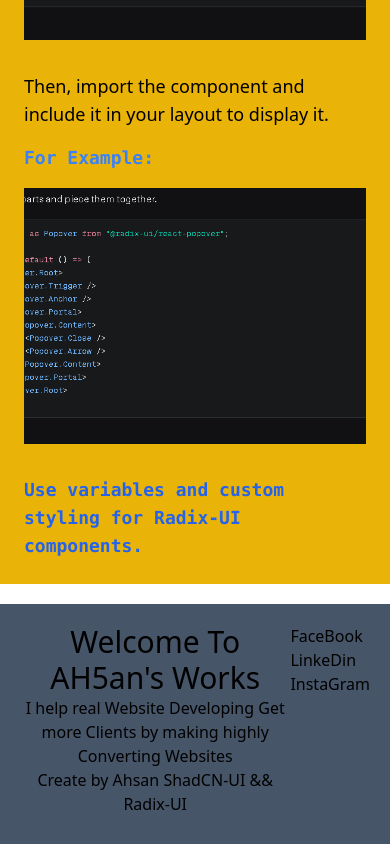
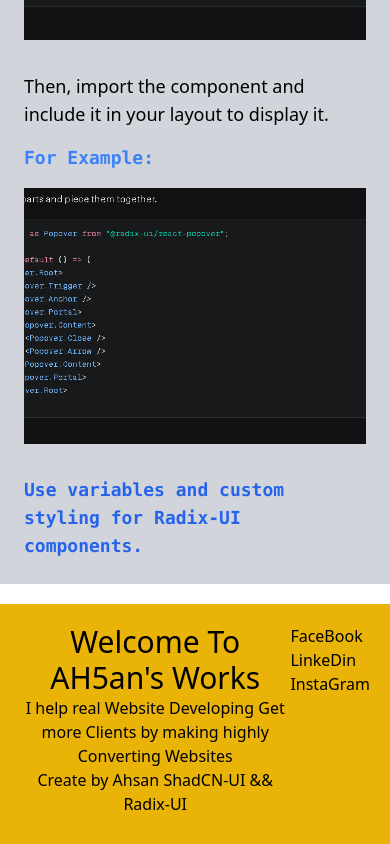
Before and after one commit to MAhsanOfficial/Shad-CN-NextJS-Blog-Web, a Next.js app: page / in a window 390 px wide. Shown: the part 3648-4492 px from the top of the page. Built offline with nearby package versions, Linux system fonts and the light colour scheme.

Commit message:
changes colour

```diff
--- a/src/app/page.tsx
+++ b/src/app/page.tsx
@@ -4,7 +4,7 @@ import Image from "next/image";
 export default function Home() {
   return (
     <>
-      <main className="flex min-h-screen flex-col text-center p-6 sm:p-10 lg:p-14 bg-yellow-500">
+      <main className="flex min-h-screen flex-col text-center p-6 sm:p-10 lg:p-14 bg-gray-300">
         <h1 className="text-4xl sm:text-5xl lg:text-6xl font-mono font-bold text-purple-500 underline">
           *ShadCN-UI*
         </h1>
--- a/src/components/footer.tsx
+++ b/src/components/footer.tsx
@@ -5,7 +5,7 @@ import React from 'react';
 
 const Footer: React.FC = () => {
   return (
-    <footer className='h-60 bg-slate-600 mt-5'>
+    <footer className='h-60 bg-yellow-500 mt-5'>
       <div className='flex p-5 justify-around'>
         <div className='text-center flex justify-center flex-col'>
           <h1 className='text-3xl'>Welcome To AH5an's Works</h1>
```
